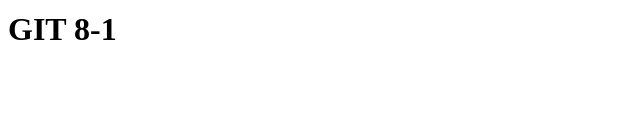
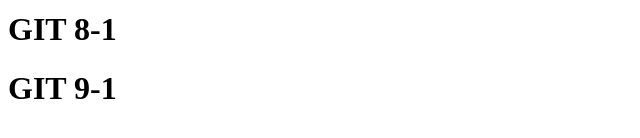
Before and after one commit to afiregit/html, a plain HTML site: page index.html in a window 1280 px wide. Shown: the part 350-488 px from the top of the page, without its empty margins (0-640 px from the left). Drawn offline with Linux system fonts and the light colour scheme.

Commit message:
dev index commit

```diff
--- a/index.html
+++ b/index.html
@@ -6,3 +6,4 @@
 <h2> GIT SEVEN Commit</h2>
 <h1> GIT 7-1 </h1>
 <h1> GIT 8-1 </h1>
+<h1> GIT 9-1 </h1>
```
